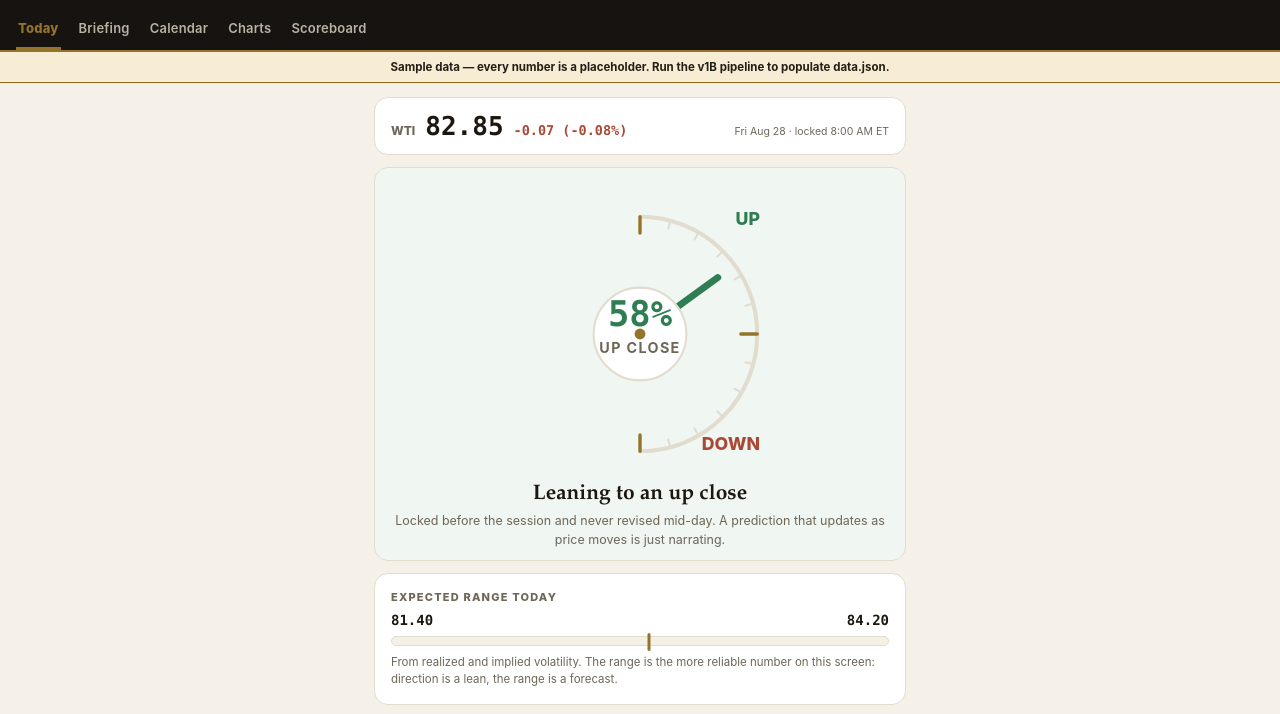
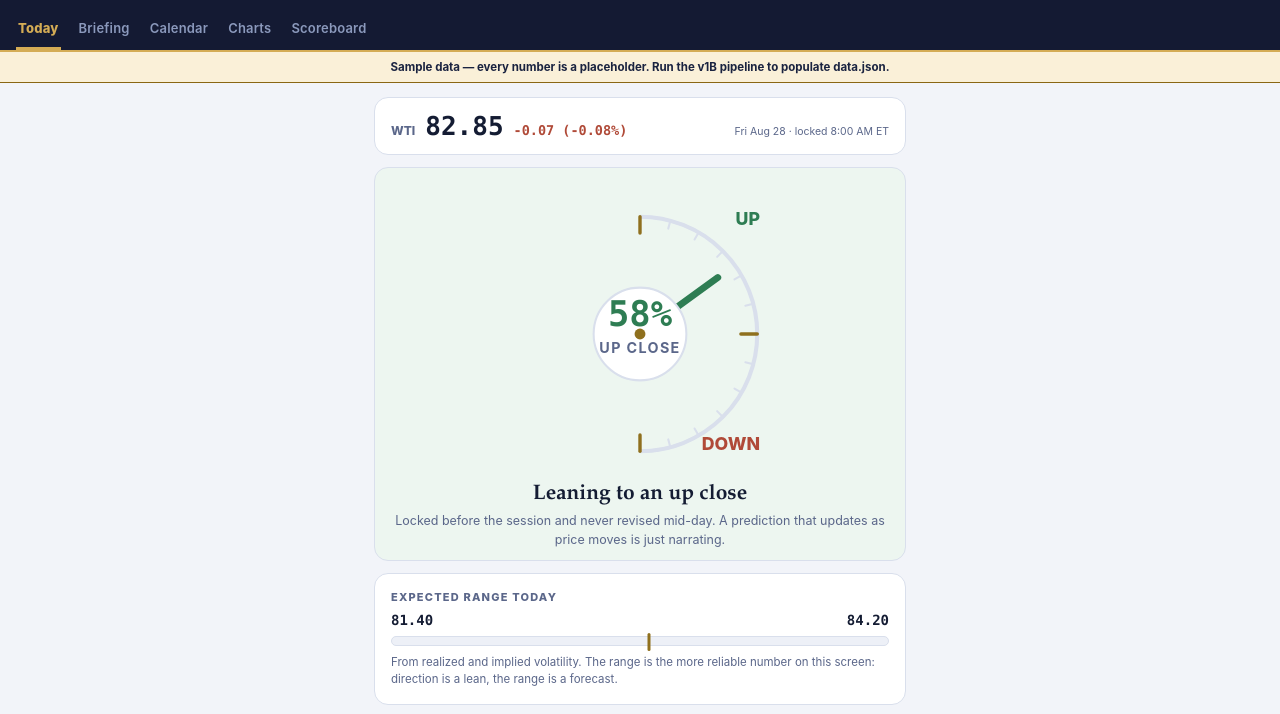
Before and after one commit to richardjallinson/CrudeCompass, a plain HTML site: page index.html in a window 1280 px wide. Shown: the part 57-771 px from the top of the page. Drawn offline with Linux system fonts and the light colour scheme; no server answers.

Commit message:
Add files via upload

```diff
--- a/app.js
+++ b/app.js
@@ -37,57 +37,69 @@ const APP_VERSION = "v1B";
 // into decoration. Light mode is the daylight reading of the same idea.
 const PALETTES = {
   dark: {
-    bg: "#12100E",
-    card: "#1B1815",
-    cardUp: "#18201A",
-    cardDown: "#211714",
-    line: "#2C2721",
-    ink: "#EDE6DA",
-    inkSoft: "#A39A8C",
-    heading: "#F2ECDF",
-    header: "#0C0B09",
-    brass: "#C9A24B",
-    brassSoft: "#2A2313",
-    up: "#5FA97C",
-    down: "#CE6F5C",
-    neutral: "#97A0B0",
-    neutralSoft: "#1C1F26",
-    amber: "#D2A254",
-    amberSoft: "#2A2110",
-    tabIdle: "#7A7264",
-    field: "#161310",
-    btn2: "#242019",
-    onAccent: "#14110C",
-    disabled: "#3A362E",
-    onDisabled: "#8D8678"
+    bg: "#0E1526",
+    card: "#16203A",
+    // Directional tints stay inside the navy family: a card should read as
+    // "this one leaned up" at a glance without turning into a green box.
+    cardUp: "#152A2E",
+    cardDown: "#2A1C24",
+    line: "#253253",
+    ink: "#E8ECF6",
+    inkSoft: "#9AA6C2",
+    heading: "#F2F5FC",
+    header: "#080D1A",
+    brass: "#D4AC55",
+    brassSoft: "#1C2440",
+    up: "#5FBF8F",
+    down: "#E4796A",
+    neutral: "#8FA0C4",
+    neutralSoft: "#182137",
+    amber: "#D9B45F",
+    amberSoft: "#241E10",
+    tabIdle: "#7A88A8",
+    field: "#111930",
+    btn2: "#1B2540",
+    onAccent: "#0B1224",
+    disabled: "#2E3A5C",
+    onDisabled: "#A2ACC6"
   },
   light: {
-    bg: "#F5F1E8",
+    bg: "#F2F4F9",
     card: "#FFFFFF",
-    cardUp: "#F0F6F1",
-    cardDown: "#F9F0ED",
-    line: "#E2DCCE",
-    ink: "#241F17",
-    inkSoft: "#6E6759",
-    heading: "#1C170F",
-    header: "#171310",
-    brass: "#94742A",
-    brassSoft: "#F1E8D2",
+    cardUp: "#EDF6F0",
+    cardDown: "#FBEFEC",
+    line: "#D9DFEC",
+    ink: "#1A2340",
+    inkSoft: "#5B678A",
+    heading: "#141C33",
+    // The header bar is navy in BOTH themes. It is the brand, and a brand
+    // that changes colour with the phone's appearance setting is not one.
+    header: "#141A33",
+    // Gold on white needs to be darker than gold on navy or it disappears.
+    brass: "#8F701E",
+    brassSoft: "#F4ECD6",
     up: "#2E7D53",
-    down: "#A94A38",
-    neutral: "#5A6474",
-    neutralSoft: "#EDF0F4",
-    amber: "#8F6516",
-    amberSoft: "#F7ECD4",
-    tabIdle: "#B9B2A2",
+    down: "#B04A38",
+    neutral: "#556180",
+    neutralSoft: "#EDF0F7",
+    amber: "#8A6714",
+    amberSoft: "#FAF0D8",
+    // Tab labels sit on the navy header in both themes, so the idle colour
+    // must stay light here rather than following the page.
+    tabIdle: "#8794B4",
     field: "#FFFFFF",
-    btn2: "#F4F0E6",
-    onAccent: "#FFFCF4",
-    disabled: "#CFC9BB",
-    onDisabled: "#57524A"
+    btn2: "#EDF0F7",
+    onAccent: "#FFFFFF",
+    disabled: "#C6CDDD",
+    onDisabled: "#4A5470"
   }
 };
 let T = PALETTES.dark;
+
+// The header bar is navy in both themes, so anything drawn on it reads from
+// this fixed pair rather than from T. Otherwise light mode paints the dark
+// on-white gold onto a navy bar, where it vanishes.
+const HDR = { gold: "#D4AC55", idle: "#8B99BC" };
 
 const THEMES = [
   { id: "auto", label: "Follow the phone" },
@@ -691,20 +703,20 @@ function App() {
 
     // Header: compass mark, brand, settings cog. Same bones as Estate File,
     // different instrument on the flag pole.
-    h("div", { style: { background: T.header, color: "#EDE6DA", padding: "calc(10px + env(safe-area-inset-top)) 16px 0", borderBottom: "2px solid " + T.brass } },
+    h("div", { style: { background: T.header, color: "#EDF1FA", padding: "calc(10px + env(safe-area-inset-top)) 16px 0", borderBottom: "2px solid " + HDR.gold } },
       h("div", { style: { display: "flex", alignItems: "center", gap: 10 } },
-        h("div", { style: { width: 42, height: 42, borderRadius: 999, border: "1.5px solid " + T.brass, display: "flex", alignItems: "center", justifyContent: "center", flex: "0 0 auto" } },
-          h(CompassMark, { size: 27, color: T.brass })),
+        h("div", { style: { width: 42, height: 42, borderRadius: 999, border: "1.5px solid " + HDR.gold, display: "flex", alignItems: "center", justifyContent: "center", flex: "0 0 auto" } },
+          h(CompassMark, { size: 27, color: HDR.gold })),
         h("div", { style: { minWidth: 0, flex: "1 1 auto" } },
           h("div", { style: { fontFamily: font.display, fontWeight: 700, fontSize: "clamp(20px, 6vw, 28px)", lineHeight: 1.05, letterSpacing: -0.25 } }, "Crude Compass"),
-          h("div", { style: { fontFamily: font.body, fontSize: 10.5, fontWeight: 700, letterSpacing: 1.4, color: T.brass, marginTop: 2 } }, "DAILY WTI TREND")),
+          h("div", { style: { fontFamily: font.body, fontSize: 10.5, fontWeight: 700, letterSpacing: 1.4, color: HDR.gold, marginTop: 2 } }, "DAILY WTI TREND")),
         h("button", {
           onClick: function () { setTab("settings"); },
           "aria-label": "Settings", "aria-current": tab === "settings" ? "page" : undefined, title: "Settings",
           style: { marginLeft: "auto", flex: "0 0 auto", cursor: "pointer", width: 44, height: 44, padding: 0,
             background: tab === "settings" ? "rgba(201,162,75,0.14)" : "transparent",
-            border: "1.5px solid " + T.brass, borderRadius: 999, display: "inline-flex", alignItems: "center", justifyContent: "center",
-            color: T.brass, fontFamily: font.body, fontSize: 25, fontWeight: 800, lineHeight: 1 }
+            border: "1.5px solid " + HDR.gold, borderRadius: 999, display: "inline-flex", alignItems: "center", justifyContent: "center",
+            color: HDR.gold, fontFamily: font.body, fontSize: 25, fontWeight: 800, lineHeight: 1 }
         }, h("span", { "aria-hidden": "true", style: { transform: "translateY(-1px)" } }, "\u2699\uFE0E"))),
 
       // Tab strip with the right-edge fade cue, straight from the template.
@@ -718,8 +730,8 @@ function App() {
               style: { flex: "0 0 auto", border: "none", background: "transparent", cursor: "pointer",
                 padding: "14px 2px 11px", fontFamily: font.body, fontSize: 13, letterSpacing: 0.2,
                 fontWeight: tab === tb.id ? 800 : 600,
-                color: tab === tb.id ? T.brass : T.tabIdle,
-                borderBottom: "3px solid " + (tab === tb.id ? T.brass : "transparent") }
+                color: tab === tb.id ? HDR.gold : HDR.idle,
+                borderBottom: "3px solid " + (tab === tb.id ? HDR.gold : "transparent") }
             }, tb.label);
           })),
         h("div", { "aria-hidden": "true", style: { position: "absolute", top: 0, right: -16, width: 26, bottom: 0, pointerEvents: "none",
--- a/index.html
+++ b/index.html
@@ -9,13 +9,13 @@
 <link rel="apple-touch-icon" href="apple-touch-icon.png" />
 <meta name="apple-mobile-web-app-capable" content="yes" />
 <meta name="apple-mobile-web-app-status-bar-style" content="black-translucent" />
-<meta name="theme-color" content="#0C0B09" />
+<meta name="theme-color" content="#080D1A" />
 <style>
-  html, body { margin: 0; padding: 0; background: #12100E; overscroll-behavior-y: none; }
+  html, body { margin: 0; padding: 0; background: #0E1526; overscroll-behavior-y: none; }
   * { -webkit-tap-highlight-color: transparent; box-sizing: border-box; }
   input, select, button, textarea { font-family: inherit; }
   button, select { color: inherit; -webkit-appearance: none; appearance: none; }
-  :focus-visible { outline: 2px solid #C9A24B; outline-offset: 2px; }
+  :focus-visible { outline: 2px solid #D4AC55; outline-offset: 2px; }
   .hscroll { overflow-x: auto; overflow-y: hidden; -webkit-overflow-scrolling: touch; scrollbar-width: none; -ms-overflow-style: none; }
   .hscroll::-webkit-scrollbar { display: none; height: 0; }
   @media (prefers-reduced-motion: reduce) { * { transition: none !important; animation: none !important; } }
```
Also changed, not shown: apple-touch-icon.png, icon-1024.png, icon-192.png, icon-512.png, manifest.json.
